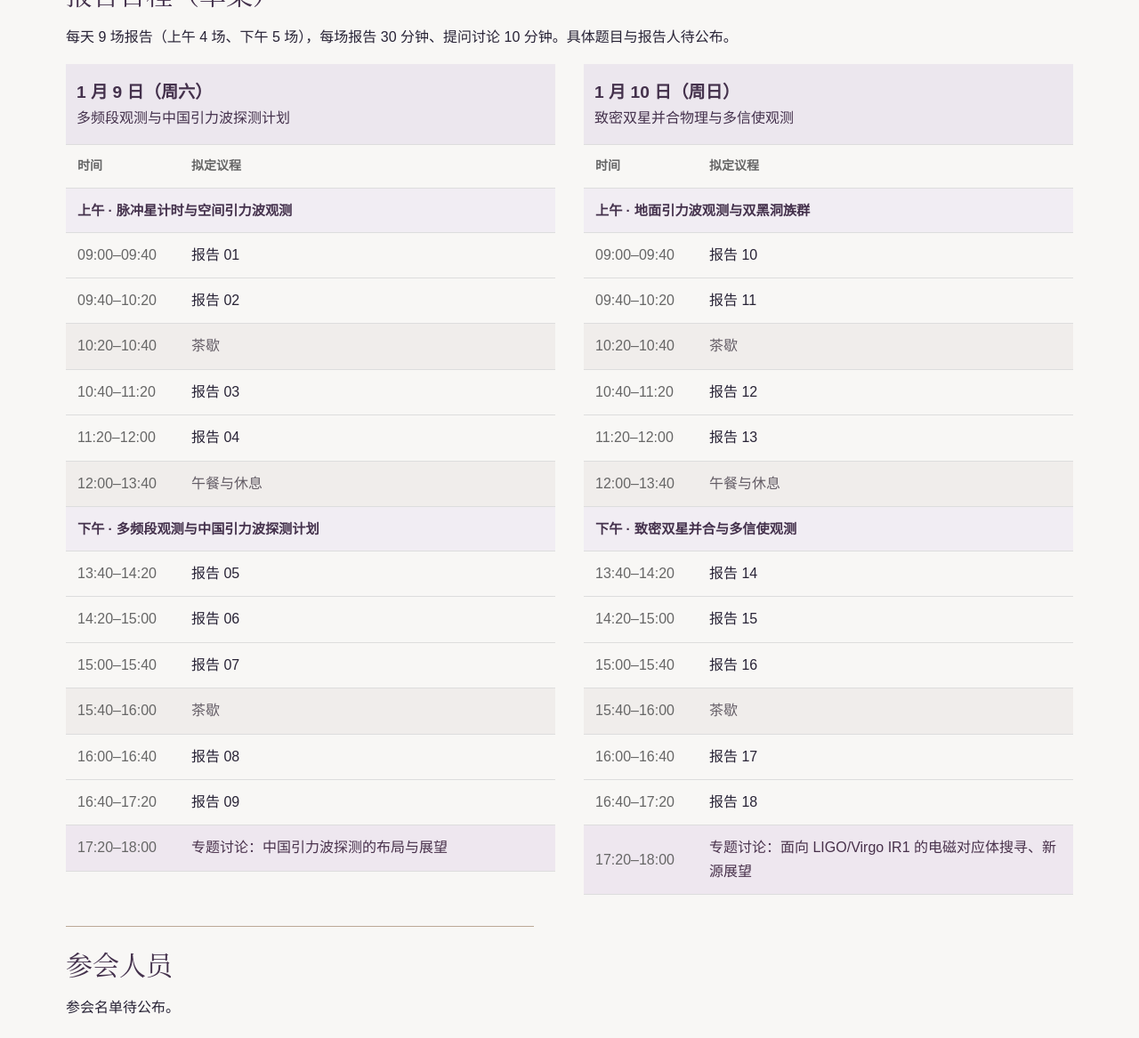
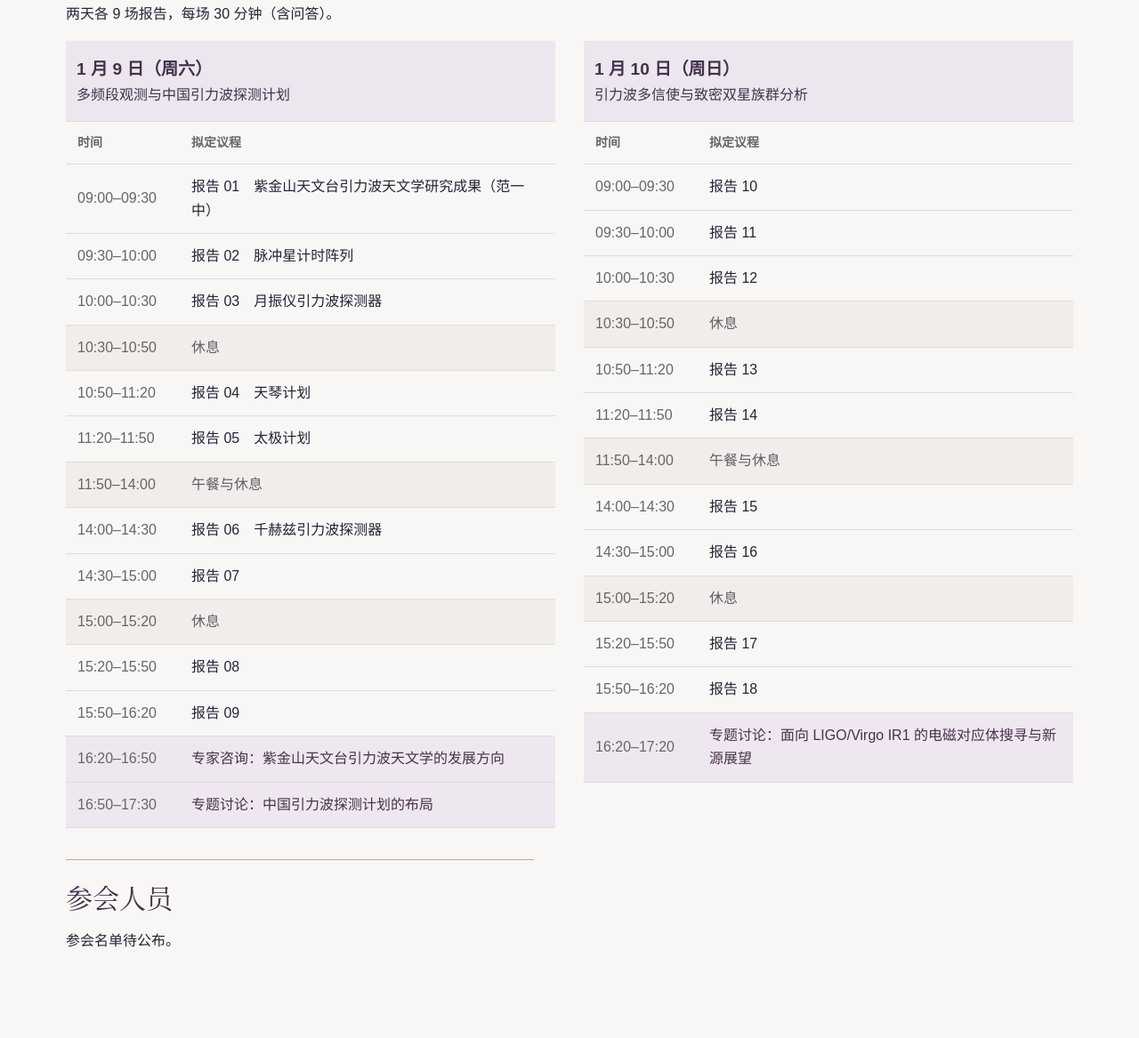
Before and after one commit to pmo-gwaves/pmo-gwaves.github.io, a plain HTML site: page site/meeting-2027/index.html in a window 1280 px wide. Shown: the part 1001-2168 px from the top of the page at 89% size. Drawn offline with Linux system fonts and the light colour scheme.

Commit message:
Publish expert consultation meeting title and revised two-day program

```diff
--- a/site/meeting-2027/index.html
+++ b/site/meeting-2027/index.html
@@ -3,7 +3,7 @@
 <head>
 <meta charset="utf-8">
 <meta name="viewport" content="width=device-width, initial-scale=1">
-<title>紫金山致密双星引力波研讨会</title>
+<title>紫金山天文台引力波天文学发展专家咨询会</title>
 <link rel="stylesheet" href="../assets/style.css">
 <link rel="stylesheet" href="meeting.css">
 </head>
@@ -11,63 +11,56 @@
 <header><div class="nav"><a class="brand" href="../">PMO Gravitational Wave Group</a>
 <nav aria-label="会议导航"><a href="#topics">会议主题</a><a href="#discussions">专题讨论</a><a href="#program">报告日程</a><a href="#people">参会人员</a></nav></div></header>
 <main><div class="poster"><div class="poster-inner">
-<h1>紫金山<br>致密双星引力波<br>研讨会</h1>
+<h1>紫金山天文台<br>引力波天文学发展<br>专家咨询会</h1>
 <div class="meeting-info"><p><span class="info-badge" aria-hidden="true"><svg viewBox="0 0 24 24" fill="none" stroke="currentColor" stroke-width="1.7" stroke-linecap="round" stroke-linejoin="round"><rect x="3.5" y="5.5" width="17" height="15" rx="2"/><path d="M7.5 3v5m9-5v5M4 11h16"/></svg></span><span><time datetime="2027-01-09">2027年1月9日（周六）</time>至<time datetime="2027-01-10">1月10日（周日）</time></span></p>
 <p><span class="info-badge" aria-hidden="true"><svg viewBox="0 0 24 24" fill="none" stroke="currentColor" stroke-width="1.7" stroke-linecap="round" stroke-linejoin="round"><path d="M19.5 10c0 5-7.5 11-7.5 11S4.5 15 4.5 10a7.5 7.5 0 1 1 15 0Z"/><circle cx="12" cy="10" r="2.5"/></svg></span><a href="https://english.pmo.cas.cn/about/contact/">中国科学院紫金山天文台</a></p></div>
 </div><a class="credit" href="https://images.nasa.gov/details/PIA12348">背景影像 · NASA / PIA12348</a></div>
 <article>
 <section id="topics"><h2>会议主题</h2>
-<p>地面、空间、脉冲星计时引力波观测及其致密双星并合物理</p></section>
+<p>本次会议主要讨论多频段引力波观测与致密双星并合物理，并请各位专家就紫金山天文台今后在引力波天文学领域的发展方向给予指导。</p></section>
 <section id="discussions"><h2>专题讨论</h2>
 <ol>
-  <li><strong>中国引力波探测的布局与展望</strong><br>围绕天琴、太极、中国天眼（FAST）的脉冲星计时观测，以及千赫兹引力波探测器和月球共振引力波探测器，讨论各自的科学目标与互补性。</li>
-  <li><strong>面向 LIGO/Virgo IR1 的电磁对应体搜寻、新源展望</strong><br>讨论如何利用引力波预警组织电磁搜寻，以及如何筛选和确认候选对应体。</li>
+  <li><strong>中国引力波探测计划的布局</strong><br>围绕天琴计划、太极计划、中国天眼（FAST）、千赫兹引力波探测器和月振仪引力波探测器，讨论各自的科学目标与互补性。</li>
+  <li><strong>面向 LIGO/Virgo IR1 的电磁对应体搜寻与新源展望</strong><br>讨论如何利用引力波预警组织电磁搜寻，以及如何筛选和确认候选对应体。</li>
 </ol></section>
 <section id="program"><h2>报告日程（草案）</h2>
-<p>每天 9 场报告（上午 4 场、下午 5 场），每场报告 30 分钟、提问讨论 10 分钟。具体题目与报告人待公布。</p>
+<p>两天各 9 场报告，每场 30 分钟（含问答）。</p>
 <div class="days">
   <table><caption><strong>1 月 9 日（周六）</strong><br>多频段观测与中国引力波探测计划</caption>
     <thead><tr><th scope="col">时间</th><th scope="col">拟定议程</th></tr></thead>
     <tbody>
-      <tr class="session"><th colspan="2" scope="rowgroup">上午 · 脉冲星计时与空间引力波观测</th></tr>
-      <tr class="talk"><td>09:00–09:40</td><td>报告 01</td></tr>
-      <tr class="talk"><td>09:40–10:20</td><td>报告 02</td></tr>
-      <tr class="break"><td>10:20–10:40</td><td>茶歇</td></tr>
-      <tr class="talk"><td>10:40–11:20</td><td>报告 03</td></tr>
-      <tr class="talk"><td>11:20–12:00</td><td>报告 04</td></tr>
-      <tr class="break"><td>12:00–13:40</td><td>午餐与休息</td></tr>
-    </tbody>
-    <tbody>
-      <tr class="session"><th colspan="2" scope="rowgroup">下午 · 多频段观测与中国引力波探测计划</th></tr>
-      <tr class="talk"><td>13:40–14:20</td><td>报告 05</td></tr>
-      <tr class="talk"><td>14:20–15:00</td><td>报告 06</td></tr>
-      <tr class="talk"><td>15:00–15:40</td><td>报告 07</td></tr>
-      <tr class="break"><td>15:40–16:00</td><td>茶歇</td></tr>
-      <tr class="talk"><td>16:00–16:40</td><td>报告 08</td></tr>
-      <tr class="talk"><td>16:40–17:20</td><td>报告 09</td></tr>
-      <tr class="discussion"><td>17:20–18:00</td><td>专题讨论：中国引力波探测的布局与展望</td></tr>
+      <tr class="talk"><td>09:00–09:30</td><td>报告 01　紫金山天文台引力波天文学研究成果（范一中）</td></tr>
+      <tr class="talk"><td>09:30–10:00</td><td>报告 02　脉冲星计时阵列</td></tr>
+      <tr class="talk"><td>10:00–10:30</td><td>报告 03　月振仪引力波探测器</td></tr>
+      <tr class="break"><td>10:30–10:50</td><td>休息</td></tr>
+      <tr class="talk"><td>10:50–11:20</td><td>报告 04　天琴计划</td></tr>
+      <tr class="talk"><td>11:20–11:50</td><td>报告 05　太极计划</td></tr>
+      <tr class="break"><td>11:50–14:00</td><td>午餐与休息</td></tr>
+      <tr class="talk"><td>14:00–14:30</td><td>报告 06　千赫兹引力波探测器</td></tr>
+      <tr class="talk"><td>14:30–15:00</td><td>报告 07</td></tr>
+      <tr class="break"><td>15:00–15:20</td><td>休息</td></tr>
+      <tr class="talk"><td>15:20–15:50</td><td>报告 08</td></tr>
+      <tr class="talk"><td>15:50–16:20</td><td>报告 09</td></tr>
+      <tr class="discussion"><td>16:20–16:50</td><td>专家咨询：紫金山天文台引力波天文学的发展方向</td></tr>
+      <tr class="discussion"><td>16:50–17:30</td><td>专题讨论：中国引力波探测计划的布局</td></tr>
     </tbody>
   </table>
-  <table><caption><strong>1 月 10 日（周日）</strong><br>致密双星并合物理与多信使观测</caption>
+  <table><caption><strong>1 月 10 日（周日）</strong><br>引力波多信使与致密双星族群分析</caption>
     <thead><tr><th scope="col">时间</th><th scope="col">拟定议程</th></tr></thead>
     <tbody>
-      <tr class="session"><th colspan="2" scope="rowgroup">上午 · 地面引力波观测与双黑洞族群</th></tr>
-      <tr class="talk"><td>09:00–09:40</td><td>报告 10</td></tr>
-      <tr class="talk"><td>09:40–10:20</td><td>报告 11</td></tr>
-      <tr class="break"><td>10:20–10:40</td><td>茶歇</td></tr>
-      <tr class="talk"><td>10:40–11:20</td><td>报告 12</td></tr>
-      <tr class="talk"><td>11:20–12:00</td><td>报告 13</td></tr>
-      <tr class="break"><td>12:00–13:40</td><td>午餐与休息</td></tr>
-    </tbody>
-    <tbody>
-      <tr class="session"><th colspan="2" scope="rowgroup">下午 · 致密双星并合与多信使观测</th></tr>
-      <tr class="talk"><td>13:40–14:20</td><td>报告 14</td></tr>
-      <tr class="talk"><td>14:20–15:00</td><td>报告 15</td></tr>
-      <tr class="talk"><td>15:00–15:40</td><td>报告 16</td></tr>
-      <tr class="break"><td>15:40–16:00</td><td>茶歇</td></tr>
-      <tr class="talk"><td>16:00–16:40</td><td>报告 17</td></tr>
-      <tr class="talk"><td>16:40–17:20</td><td>报告 18</td></tr>
-      <tr class="discussion"><td>17:20–18:00</td><td>专题讨论：面向 LIGO/Virgo IR1 的电磁对应体搜寻、新源展望</td></tr>
+      <tr class="talk"><td>09:00–09:30</td><td>报告 10</td></tr>
+      <tr class="talk"><td>09:30–10:00</td><td>报告 11</td></tr>
+      <tr class="talk"><td>10:00–10:30</td><td>报告 12</td></tr>
+      <tr class="break"><td>10:30–10:50</td><td>休息</td></tr>
+      <tr class="talk"><td>10:50–11:20</td><td>报告 13</td></tr>
+      <tr class="talk"><td>11:20–11:50</td><td>报告 14</td></tr>
+      <tr class="break"><td>11:50–14:00</td><td>午餐与休息</td></tr>
+      <tr class="talk"><td>14:00–14:30</td><td>报告 15</td></tr>
+      <tr class="talk"><td>14:30–15:00</td><td>报告 16</td></tr>
+      <tr class="break"><td>15:00–15:20</td><td>休息</td></tr>
+      <tr class="talk"><td>15:20–15:50</td><td>报告 17</td></tr>
+      <tr class="talk"><td>15:50–16:20</td><td>报告 18</td></tr>
+      <tr class="discussion"><td>16:20–17:20</td><td>专题讨论：面向 LIGO/Virgo IR1 的电磁对应体搜寻与新源展望</td></tr>
     </tbody>
   </table>
 </div></section>
```
Also changed, not shown: site/index.html (+1 -1 lines).
